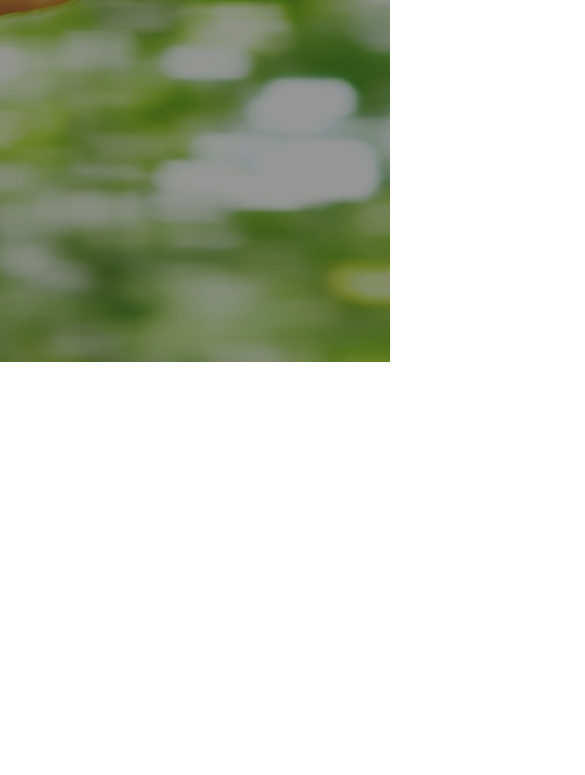
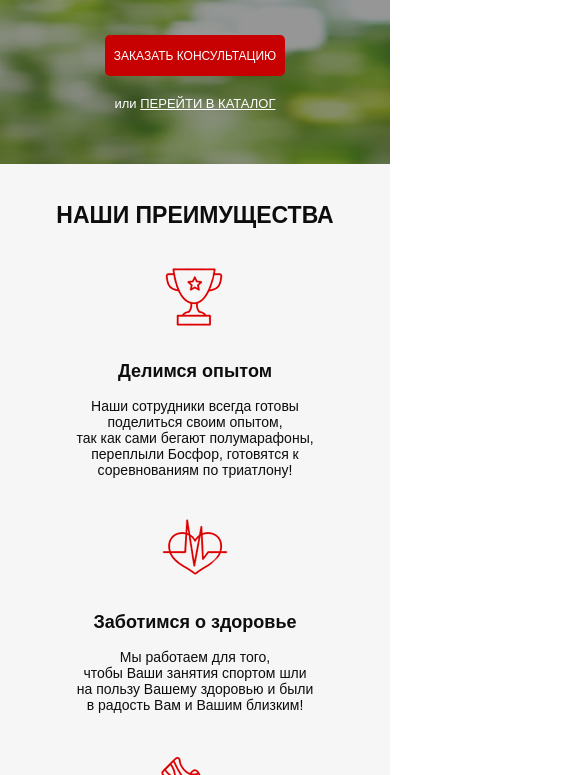
Before and after one commit to vladosrukreker/project-Pulsometer-, a website: page src/index.html in a window 390 px wide. Shown: the part 314-1089 px from the top of the page, 585 px wide, since content can reach past the window. Before the commit the page ends 844 px from the top, so only its background shows below. Drawn offline with Linux system fonts and the light colour scheme.

Commit message:
two section made and adapted for mobile

```diff
--- a/src/index.html
+++ b/src/index.html
@@ -54,5 +54,40 @@
 
         </div>
     </div>
+    <div class="advantages">
+        <div class="container">
+            <h2 class="title">НАШИ ПРЕИМУЩЕСТВА</h2>
+
+            <div class="advantages__wrapper">
+                <div class="advantages__item">
+                    <img src="icons/advantages/cup.png" alt="cup">
+                    <div class="advantages__subtitle">Делимся опытом</div>
+                    <div class="advantages__descr">
+                        Наши сотрудники всегда готовы поделиться своим опытом,<br>
+                        так как сами бегают полумарафоны, переплыли Босфор, готовятся к соревнованиям по триатлону!
+                    </div>
+                </div>
+                <div class="advantages__item">
+                    <img src="icons/advantages/heart.png" alt="heart">
+                    <div class="advantages__subtitle">Заботимся о здоровье</div>
+                    <div class="advantages__descr">
+                        Мы работаем для того,<br>
+                        чтобы Ваши занятия спортом шли на пользу Вашему здоровью и были в радость Вам и Вашим близким!
+                    </div>
+                </div>
+                <div class="advantages__item">
+                    <img src="icons/advantages/shoe.png" alt="shoe">
+                    <div class="advantages__subtitle">Учим бегать</div>
+                    <div class="advantages__descr">
+                        Помогаем с обучением<br>
+                        правильной технике бега!<br>
+                        Дружим с крупнейшей школой бега в России -
+                        <a href="#">I LOVE RUNNING.</a>
+                    </div>
+                </div>
+            </div>
+
+        </div>
+    </div>
 </body>
 </html>
--- /dev/null
+++ b/src/sass/base/_media.scss
@@ -0,0 +1,197 @@
+@media (max-width: 1200px) {
+    .promo {
+        &__header {
+            font-size: 40px;
+            line-height: 40px;
+        }
+        &__subheader {
+            font-size: 22px;
+            line-height: 22px;
+        }
+        &__link {
+            font-size: 15px;
+        }
+    }
+    .title {
+        font-size: 28px;
+        line-height: 28px;
+    }
+    .button {
+        &_main {
+            width: 260px;
+        }
+    }
+}
+
+@media (max-width: 991px) {
+    .container {
+        width: 95%;
+    }
+    .header {
+        &__phone {
+            font-size: 17px;
+        }
+    }
+    .promo {
+        min-height: 551px;
+        padding-bottom: 50px;
+        &__wrapper {
+            margin-top: 60px;
+        }
+        &__header {
+            font-size: 36px;
+            line-height: 36px;
+        }
+        &__subheader {
+            font-size: 20px;
+            line-height: 20px;
+        }
+        &__link {
+            font-size: 14px;
+        }
+        &__icons {
+            width: 385px;
+            margin-top: 50px;
+        }
+
+    }
+    .advantages {
+        padding: 50px 0 50px 0;
+        min-height: 403px;
+        &__wrapper {
+            margin-top: 45px;
+            width: 100%;
+        }
+        &__item {
+            width: 205px;
+            &:nth-child(1) {
+                width: 208px;
+            }
+        }
+        &__subtitle {
+            margin-top: 30px;
+        }
+        &__descr {
+            margin-top: 18px;
+        }
+    }
+    .button {
+        width: 140px;
+        &_main {
+            margin-top: 50px;
+            width: 230px;
+            height: 45px;
+            font-size: 14px;
+        }
+    }
+    .title {
+        font-size: 26px;
+        line-height: 26px;
+    }
+}
+
+@media (max-width: 767px) {
+    .header {
+        justify-content: space-around;
+        &__official {
+            display: none;
+        }
+        &__phone {
+            font-size: 16px;
+        }
+    }
+    .promo {
+        min-height: 540px;
+        padding-bottom: 50px;
+        &__wrapper {
+            align-items: center;
+        }
+        &__header {
+            font-size: 33px;
+            line-height: 33px;
+        }
+        &__subheader {
+            font-size: 19px;
+            line-height: 19px;
+        }
+        &__link {
+            font-size: 13px;
+        }
+    }
+    .button {
+        width: 130px;
+        height: 28px;
+        font-size: 11px;
+        &_main {
+            font-size: 13px;
+            width: 200px;
+            height: 43px;
+        }
+    }
+    .advantages {
+        padding: 40px 0;
+        &__wrapper {
+            margin-top: 0;
+            align-items: center;
+            flex-direction: column;
+        }
+        &__item {
+            margin-top: 35px;
+            &:nth-child(n+1) {
+                width: 239px;
+            }
+        }
+    }
+}
+
+@media (max-width: 575px) {
+    .header {
+        &__contacts {
+            display: none;
+        }
+    }
+    .promo {
+        min-height: 477px;
+        &__wrapper {
+            margin-top: 35px;
+        }
+        &__header {
+            font-size: 30px;
+            line-height: 42px;
+            text-align: center;
+        }
+        &__subheader {
+            margin-top: 10px;
+            font-size: 16px;
+            line-height: 24px;
+            text-align: center;
+        }
+        &__icons {
+            margin-top: 35px;
+            width: 100%;
+        }
+        &__icon {
+            font-size: 12px;
+        }
+    }
+    .button {
+        &_main {
+            margin-top: 35px;
+            font-size: 12px;
+            width: 180px;
+            height: 41px;
+        }
+    }
+    .title {
+        font-size: 23px;
+        line-height: 23px;
+    }
+}
+
+@media (min-width: 410px) and (max-width: 575px) {
+    .promo {
+        &__icons {
+            width: 385px;
+        }
+    }
+}
--- /dev/null
+++ b/src/sass/blocks/_advantages.scss
@@ -0,0 +1,34 @@
+.advantages {
+    min-height: 472px;
+    background-color: #f6f6f6;
+    padding: 69px 0 81px 0;
+    &__wrapper {
+        display: flex;
+        width: 922px;
+        margin: 0 auto;
+        margin-top: 65px;
+        justify-content: space-between;
+    }
+    &__item {
+        text-align: center;
+        max-width: 239px;
+    }
+    &__subtitle {
+        margin-top: 38px;
+        color: #0d0d0d;
+        font-size: 18px;
+        font-weight: 700;
+        line-height: 18px;
+    }
+    &__descr {
+        margin-top: 26px;
+        color: #0d0d0d;
+        font-size: 14px;
+        font-weight: 300;
+        line-height: 16px;
+        a {
+            color: #ff0000;
+            text-decoration: underline;
+        }
+    }
+}
--- a/src/sass/blocks/_promo.scss
+++ b/src/sass/blocks/_promo.scss
@@ -1,7 +1,7 @@
 .promo {
     min-height: 650px;
     padding: 21px 0 93px 0;
-    background: url('../../img/bg/main_bg.jpg') center (center/cover) no-repeat;
+    background: url('../img/bg/main_bg.jpg') center (center/cover) no-repeat;
     &__wrapper {
         display: flex;
         flex-direction: column;
--- /dev/null
+++ b/src/sass/blocks/_titles.scss
@@ -0,0 +1,8 @@
+.title {
+    text-align: center;
+    color: #0d0d0d;
+    font-size: 30px;
+    font-weight: 700;
+    line-height: 30px;
+    margin-bottom: 0;
+}
--- a/src/sass/style.scss
+++ b/src/sass/style.scss
@@ -1,7 +1,4 @@
 @import 'base/variables';
-@import 'blocks/promo';
-@import 'blocks/header';
-@import 'blocks/buttons';
 * {
     font-family: 'Museo Sans Cyrl', sans-serif;
 }
@@ -9,3 +6,9 @@
     width: 950px;
     margin: 0 auto;
 }
+@import 'blocks/promo';
+@import 'blocks/header';
+@import 'blocks/buttons';
+@import 'blocks/advantages';
+@import 'blocks/titles';
+@import 'base/media';
```
Also changed, not shown: src/css/style.min.css, 1 other file.
